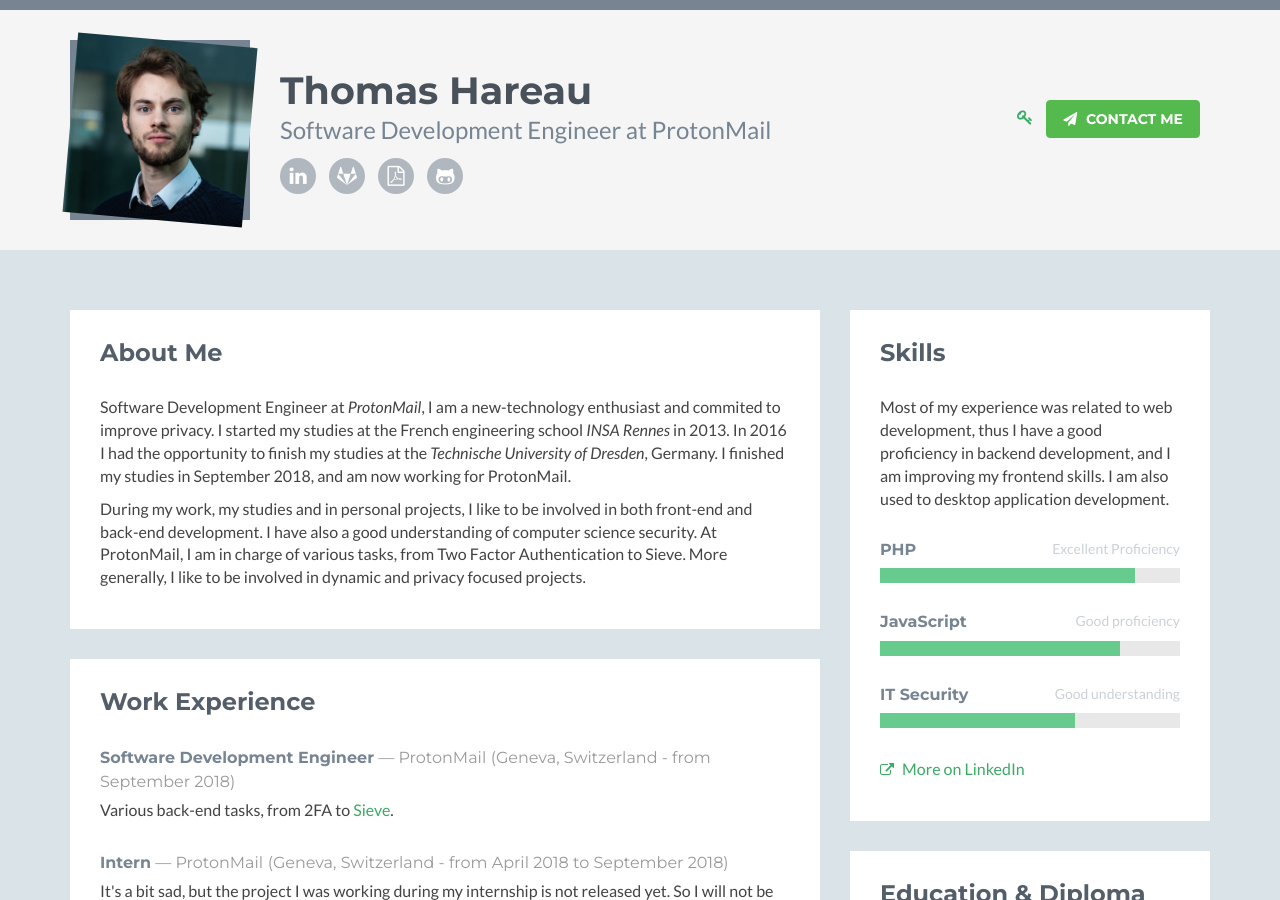
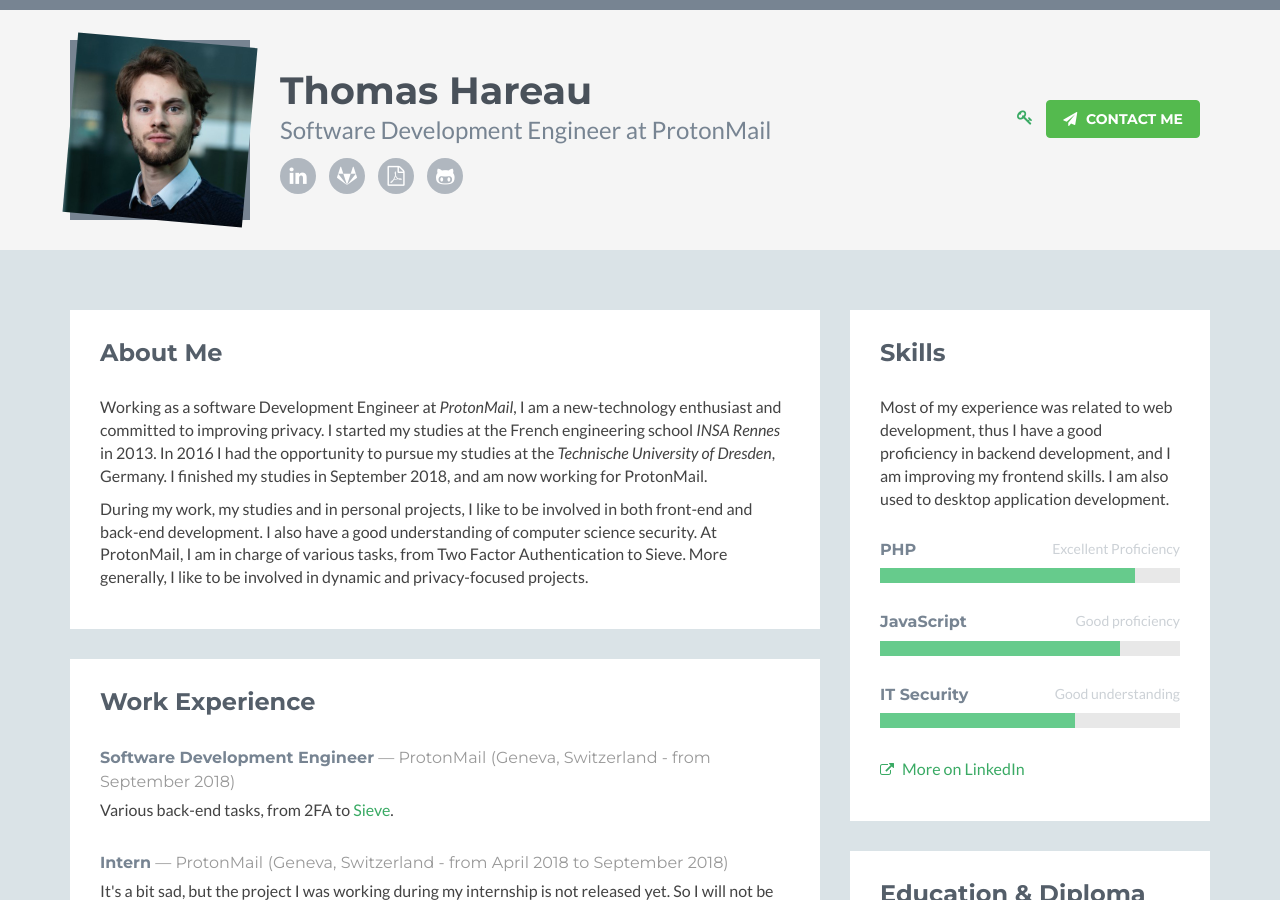
Before and after one commit to ThHareau/ThHareau, a Jekyll site: the page built from index.md, in a window 1280 px wide and 900 px high. Built offline with Jekyll 4.4.1, drawn with Linux system fonts in a browser that asks for light colours; comment, search, counter and statistics services are not loaded; a style sheet for code colours, icons or effects is not loaded.

Commit message:
Orthography Correction

```diff
--- a/_includes/about-section.html
+++ b/_includes/about-section.html
@@ -3,14 +3,12 @@
         <h2 class="heading">About Me</h2>
         <div class="content">
             <p>
-                Software Development Engineer at <em>ProtonMail</em>, I am a new-technology enthusiast and commited to improve privacy. I started my studies at the French engineering school
-                <em>INSA Rennes</em> in 2013. In 2016 I had the opportunity to finish my studies at the
+                Working as a software Development Engineer at <em>ProtonMail</em>, I am a new-technology enthusiast and committed to improving privacy. I started my studies at the French engineering school
+                <em>INSA Rennes</em> in 2013. In 2016 I had the opportunity to pursue my studies at the
                 <em>Technische University of Dresden</em>, Germany. I finished my studies in September 2018, and am now working for ProtonMail.
             </p>
             <p>
-                During my work, my studies and in personal projects, I like to be involved in both front-end and back-end development. I have also a good
-                understanding of computer science security. At ProtonMail, I am in charge of various tasks, from Two Factor Authentication to Sieve.
-                More generally, I like to be involved in dynamic and privacy focused projects.
+                During my work, my studies and in personal projects, I like to be involved in both front-end and back-end development. I also have a good understanding of computer science security. At ProtonMail, I am in charge of various tasks, from Two Factor Authentication to Sieve. More generally, I like to be involved in dynamic and privacy-focused projects.
             </p>
         </div><!--//content-->
     </div><!--//section-inner-->
```
